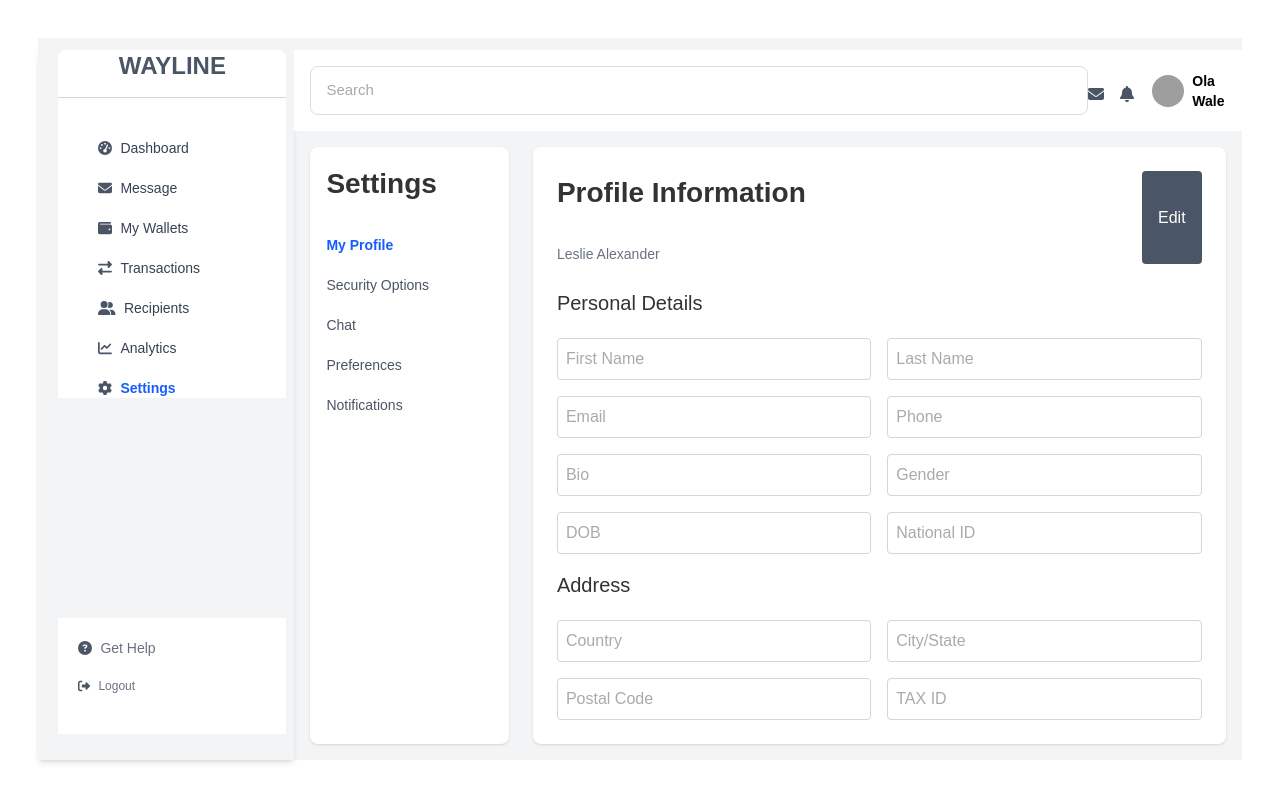
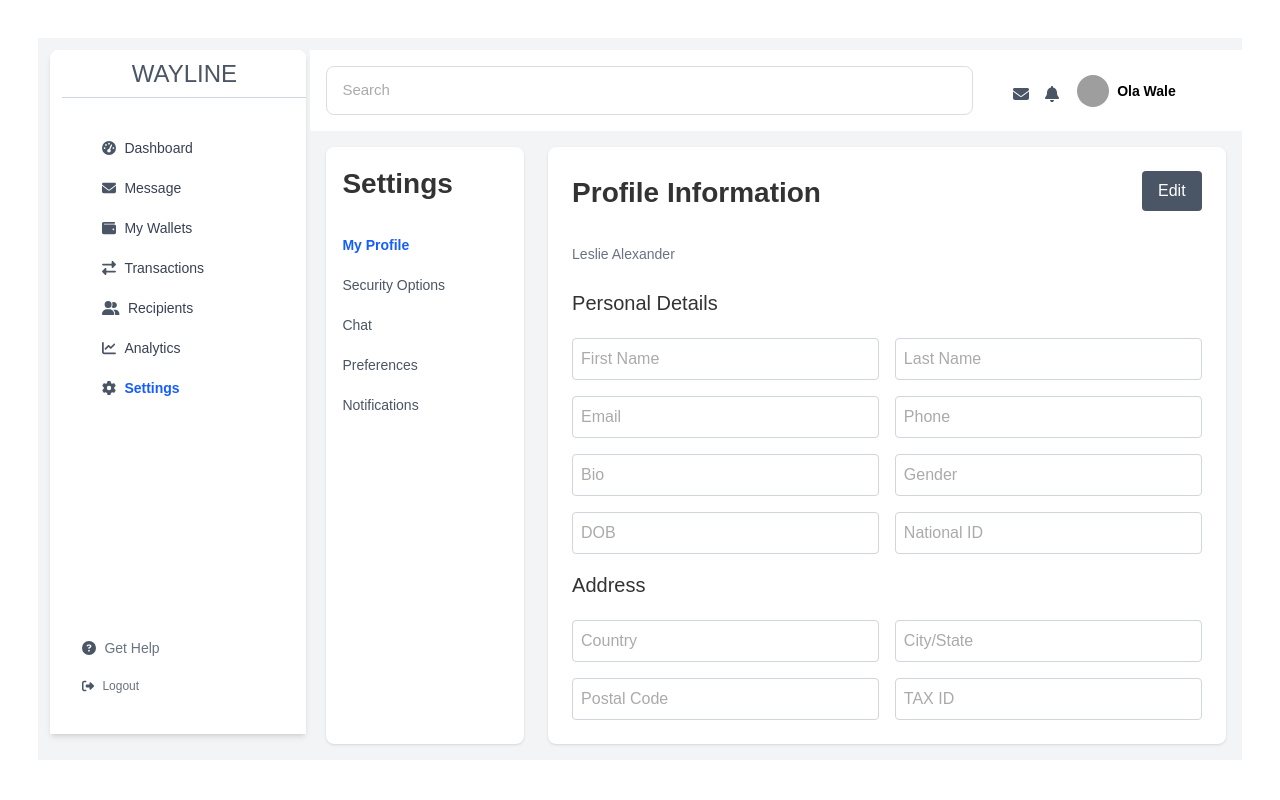
Before and after one commit to iamhabbeboy/collaboration, a React (Vite) app: page /profile in a window 1280 px wide. Built offline with nearby package versions, Linux system fonts and the light colour scheme; grey boxes are pictures that could not be loaded.

Commit message:
Adjusted

```diff
--- a/src/components/ProfileForm.tsx
+++ b/src/components/ProfileForm.tsx
@@ -8,7 +8,7 @@ const ProfileForm: React.FC<ProfileProps> = ({}) => {
           <h2 className="text-lg font-bold">Profile Information</h2>
           <p className="text-sm text-gray-500">Leslie Alexander</p>
         </div>
-        <button className="px-4 py-2 text-white bg-gray-600 rounded">Edit</button>
+        <button className="px-4 py-0 h-10 text-white bg-gray-600 rounded">Edit</button>
       </div>
 
       <h3 className="mb-2 font-semibold">Personal Details</h3>
--- a/src/components/SettingTopbar.tsx
+++ b/src/components/SettingTopbar.tsx
@@ -11,7 +11,7 @@ export default function SettingTopbar() {
         placeholder="Search"
         className="p-2 w-3/4 border-gray-300 border rounded"
       />
-      <div className="flex items-center gap-4">
+      <div className="flex items-center gap-4 ml-10 w-1/3">
         <span className="w-4 h-4 bg-white rounded-full" > <FontAwesomeIcon icon={faEnvelope} className="mr-2 text-gray-600" /></span>
         <span className="w-4 h-4 bg-white rounded-full" > <FontAwesomeIcon icon={faBell} className="mr-2 text-gray-600" /></span>
         <div className="flex items-center gap-2">
--- a/src/components/Sidebar.tsx
+++ b/src/components/Sidebar.tsx
@@ -13,9 +13,10 @@ import {
 
 export default function Sidebar() {
   return (
-    <aside className="pl-5 pr-2 w-64 leading-relaxed bg-gray-100 shadow-md space-y-6">
-        <div className="p-0 m-0 border-0">
-      <div className="mt-0 mb-0 h-12 bg-white border-0 rounded-t-lg border-b border-gray-300"><h1 className="font-bold text-2xl text-gray-600 text-center">WAYLINE</h1></div>
+    <div className="pl-3 pr-1">
+    <aside className="pl-3 pr-0 w-64 leading-relaxed bg-white rounded-t-lg shadow-md space-y-6">
+        <div className="p-0 m-0">
+      <div className="mt-0 mb-0 h-12 bg-white border-0 rounded-t-lg border-b border-gray-300"><h1 className="pt-2 text-2xl text-gray-600 text-center -font-bold">WAYLINE</h1></div>
       <nav className="px-5 pl-10 text-sm font-medium text-gray-700 bg-white space-y-2">
         <br/>
         <a href="#" className="block mb-5 mt-5 hover:text-blue-600"><FontAwesomeIcon icon={faTachometerAlt} className="mr-2 text-gray-600" />Dashboard</a>
@@ -32,5 +33,6 @@ export default function Sidebar() {
         <a href="#" className="block mb-5 text-xs text-gray-500"><FontAwesomeIcon icon={faSignOutAlt} className="mr-2 text-gray-600" />Logout</a>
       </div>
     </aside>
+    </div>
   );
 }
```
